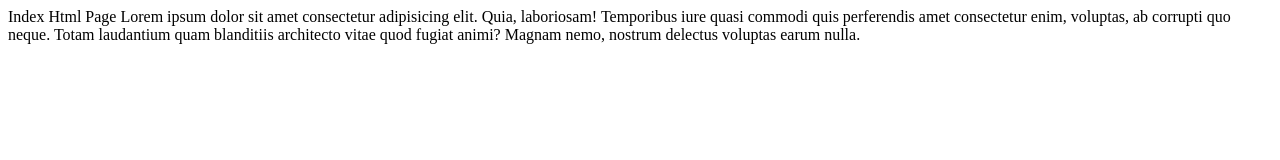
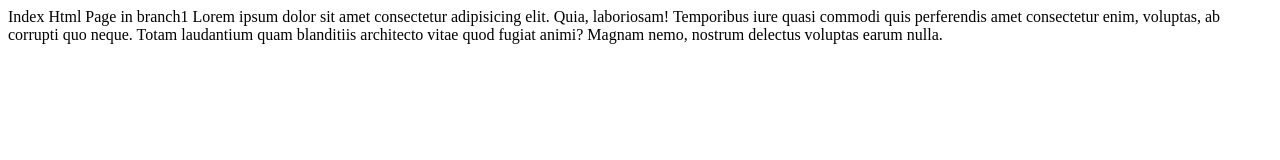
Before and after one commit to Mitali957/repo1, a plain HTML site: page index.html in a window 1280 px wide. Drawn offline with Linux system fonts and the light colour scheme.

Commit message:
change in branch1

```diff
--- a/index.html
+++ b/index.html
@@ -7,7 +7,7 @@
     <title>Document</title>
 </head>
 <body>
-    Index Html Page
+    Index Html Page in branch1
     Lorem ipsum dolor sit amet consectetur adipisicing elit. Quia, laboriosam! Temporibus iure quasi commodi quis perferendis amet consectetur enim, voluptas, ab corrupti quo neque. Totam laudantium quam blanditiis architecto vitae quod fugiat animi? Magnam nemo, nostrum delectus voluptas earum nulla.
 </body>
 </html>
```
